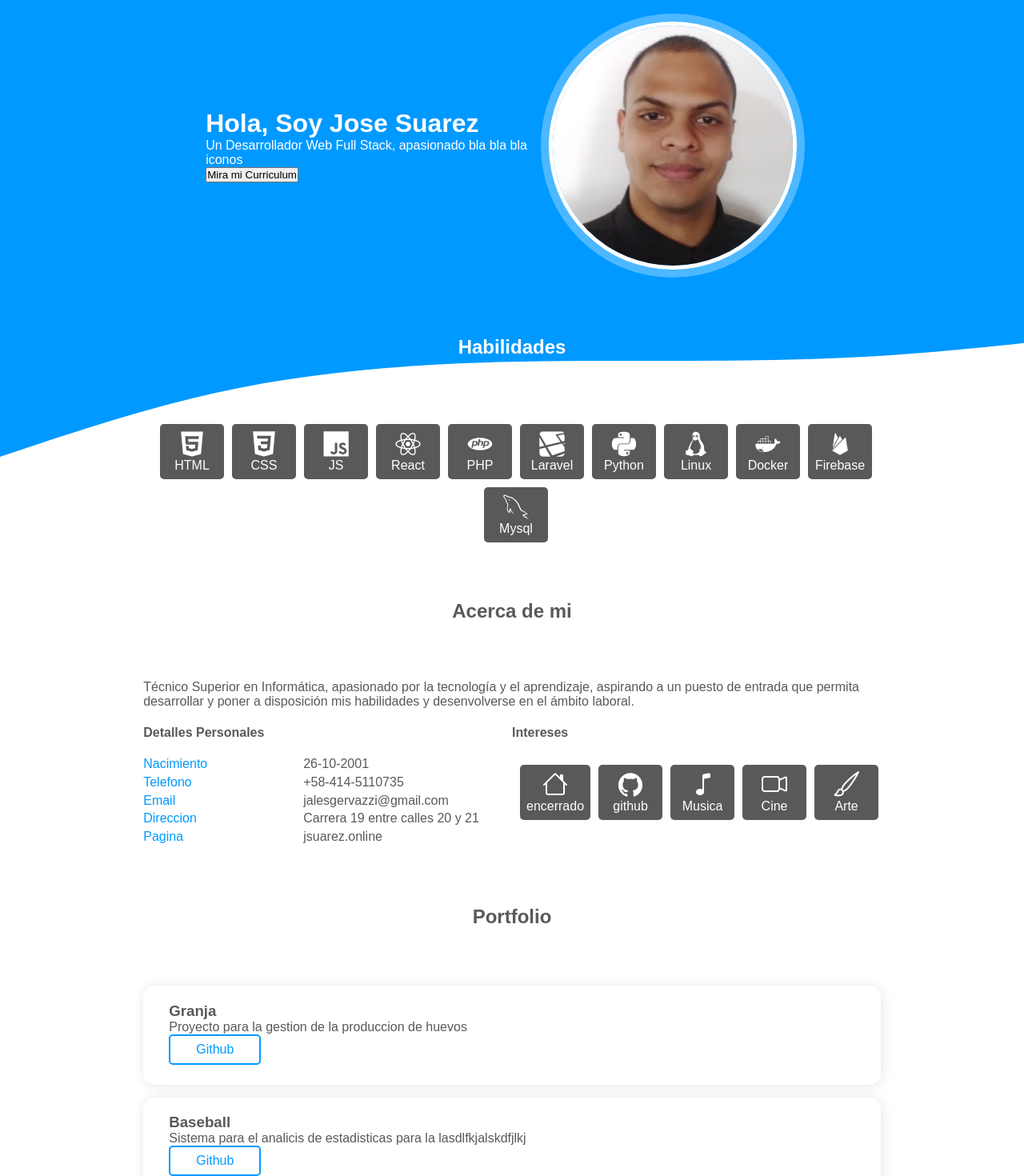
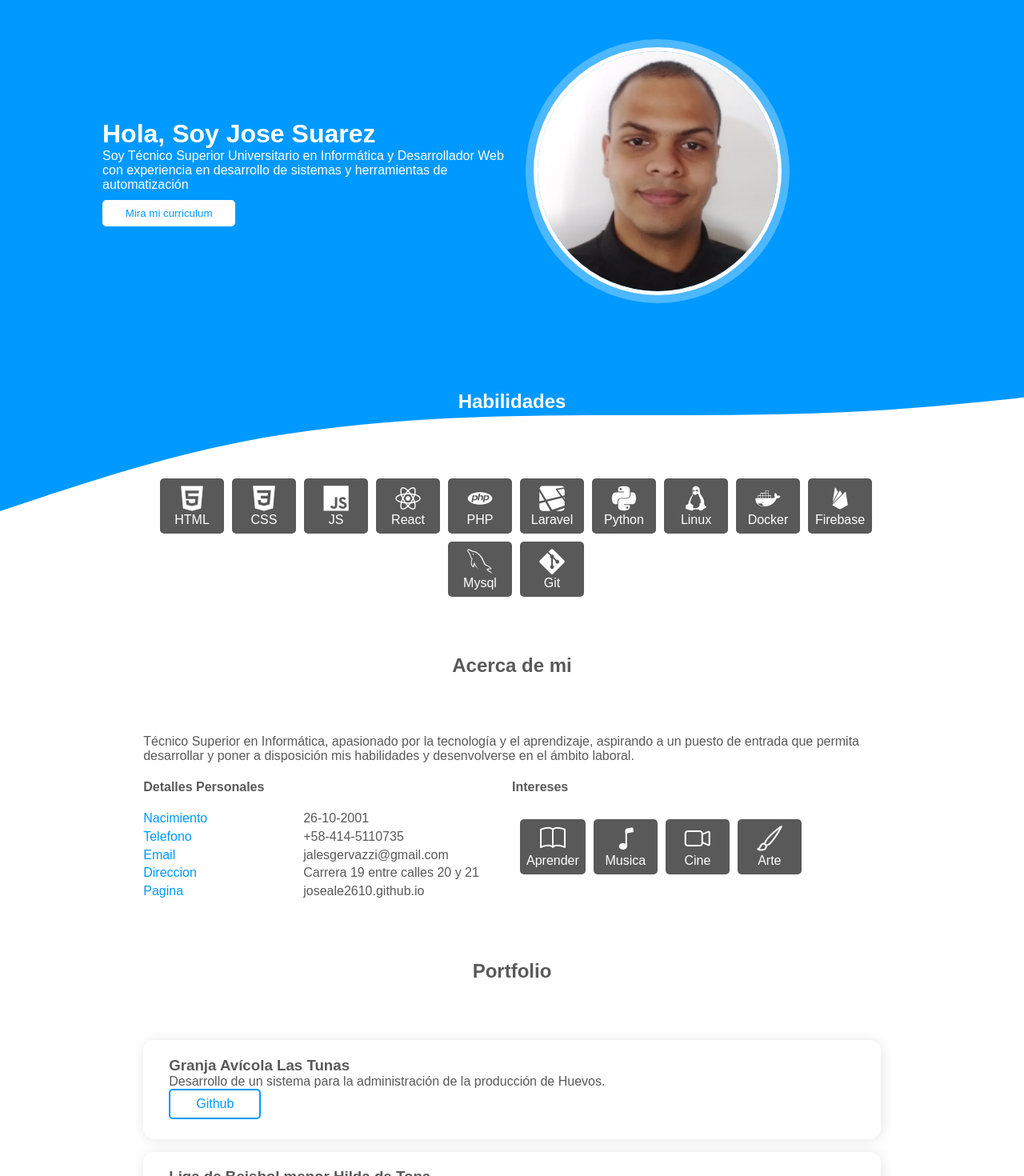
Before and after one commit to JoseAle2610/JoseAle2610, a React (Create React App) app: page / in a window 1280 px wide. Shown: the part 80-1550 px from the top of the page at 80% size. Built offline with nearby package versions, Linux system fonts and the light colour scheme.

Commit message:
quitando datos de prueba

```diff
--- a/src/App.js
+++ b/src/App.js
@@ -15,7 +15,6 @@ function App() {
       <About />
       <Portfolio />
       <Contact />
-      <Footer />
     </ThemeProvider>
   );
 }
--- a/src/Application/About/index.js
+++ b/src/Application/About/index.js
@@ -15,13 +15,12 @@ const About = () => (
             <Detail title='Telefono' value='+58-414-5110735'/>
             <Detail title='Email' value='jalesgervazzi@gmail.com'/>
             <Detail title='Direccion' value='Carrera 19 entre calles 20 y 21'/>
-            <Detail title='Pagina' value='jsuarez.online'/>
+            <Detail title='Pagina' value='joseale2610.github.io'/>
           </Details>
         </Col>
         <Col size={1}>
           <Details title='Intereses'>
-            <Interest icon='house' title='encerrado' from='bootstrap'/>
-            <Interest icon='github-plain' title='github'/>
+            <Interest icon='book' title='Aprender' from='bootstrap'/>
             <Interest icon='music-note' title='Musica' from='bootstrap'/>
             <Interest icon='camera-video' title='Cine' from='bootstrap'/>
             <Interest icon='brush' title='Arte' from='bootstrap'/>
--- a/src/Application/Contact/Social.js
+++ b/src/Application/Contact/Social.js
@@ -1,7 +1,7 @@
 import styled from 'styled-components'
 
 const Social = styled(({className, icon, href}) => (
-  <a href={href} target='_blank' className={className}>
+  <a href={href} target='_blank' rel='noreferrer' className={className}>
     <i className={`bi bi-${icon}`}></i>
   </a>
 ))`
--- a/src/Application/Header/Greet.js
+++ b/src/Application/Header/Greet.js
@@ -1,12 +1,22 @@
+import styled from 'styled-components'
+import Button from '../../shared/Button'
+
+const ButtonReverse = styled(Button)`
+  border-color: #fff;
+  color: ${(props) => props.theme.color.primary};
+  background-color: #fff;
+  margin-top: 10px;
+  &:hover {
+    color: ${(props) => props.theme.color.dark};
+  }
+`
+
 const Greet = () => {
   return (
     <div>
       <h1>Hola, Soy Jose Suarez</h1>
-      <p>Un Desarrollador Web Full Stack, apasionado bla bla bla</p>
-      <div>
-        iconos
-      </div>
-      <button>Mira mi Curriculum</button>
+      <p>Soy Técnico Superior Universitario en Informática y Desarrollador Web con experiencia en desarrollo de sistemas y herramientas de automatización</p>
+      <ButtonReverse>Mira mi curriculum</ButtonReverse>
     </div>
   )
 }
--- a/src/Application/Header/Home.js
+++ b/src/Application/Header/Home.js
@@ -3,13 +3,20 @@ import Container from '../../shared/Container'
 import Greet from './Greet'
 import ImageProfile from './ImageProfile'
 import profile from '../../shared/perfil.jpg'
+import {Row, Col} from '../../shared/Grid'
 
 const Home = () => {
   return (
   <main>
-    <Container flex justify='center' align='center' py='2em'>
-      <Greet></Greet>
-      <ImageProfile src={profile} />
+    <Container  py='4em'>
+      <Row style={{display: 'flex', alignItems: 'center'}}>
+        <Col size={1}>
+          <Greet />
+        </Col>
+        <Col size={1}>
+          <ImageProfile src={profile} />
+        </Col>
+      </Row>
     </Container>
   </main>
   )
--- a/src/Application/Portfolio/Proyect.js
+++ b/src/Application/Portfolio/Proyect.js
@@ -6,7 +6,7 @@ const Proyect = ({title, description, github, demo}) => (
   <Card >
     <h3>{title}</h3>
     <p>{description}</p>
-    <Button as='a' href={github}>
+    <Button as='a' href={github} target='_blank' rel='noreferrer'>
       Github
     </Button>
   </Card>
--- a/src/Application/Portfolio/index.js
+++ b/src/Application/Portfolio/index.js
@@ -6,14 +6,14 @@ const Portfolio = () => (
   <PageTemplate header='Portfolio'>
     <Container py='3em'>
       <Proyect
-        title='Granja'
-        description='Proyecto para la gestion de la produccion de huevos'
-        github='https://github.com'
+        title='Granja Avícola Las Tunas'
+        description='Desarrollo de un sistema para la administración de la producción de Huevos.'
+        github='https://github.com/Azumie/Granja'
       />
       <Proyect
-        title='Baseball'
-        description='Sistema para el analicis de estadisticas para la lasdlfkjalskdfjlkj'
-        github='https://githun.com'
+        title='Liga de Beisbol menor Hilda de Tona'
+        description='Desarrollo de un sistema para el manejo de las estadísticas de la Liga Especial de Béisbol Menor.'
+        github='https://github.com/JoseAle2610/Sistema-Baseball'
       />
     </Container>
   </PageTemplate>
--- a/src/Application/Skills/index.js
+++ b/src/Application/Skills/index.js
@@ -16,6 +16,7 @@ const Skills = () => (
       <Interest icon='docker-plain' title='Docker' />
       <Interest icon='firebase-plain' title='Firebase' />
       <Interest icon='mysql-plain' title='Mysql' />
+      <Interest icon='git-plain' title='Git' />
     </Container>
   </PageTemplate>
 )
```
